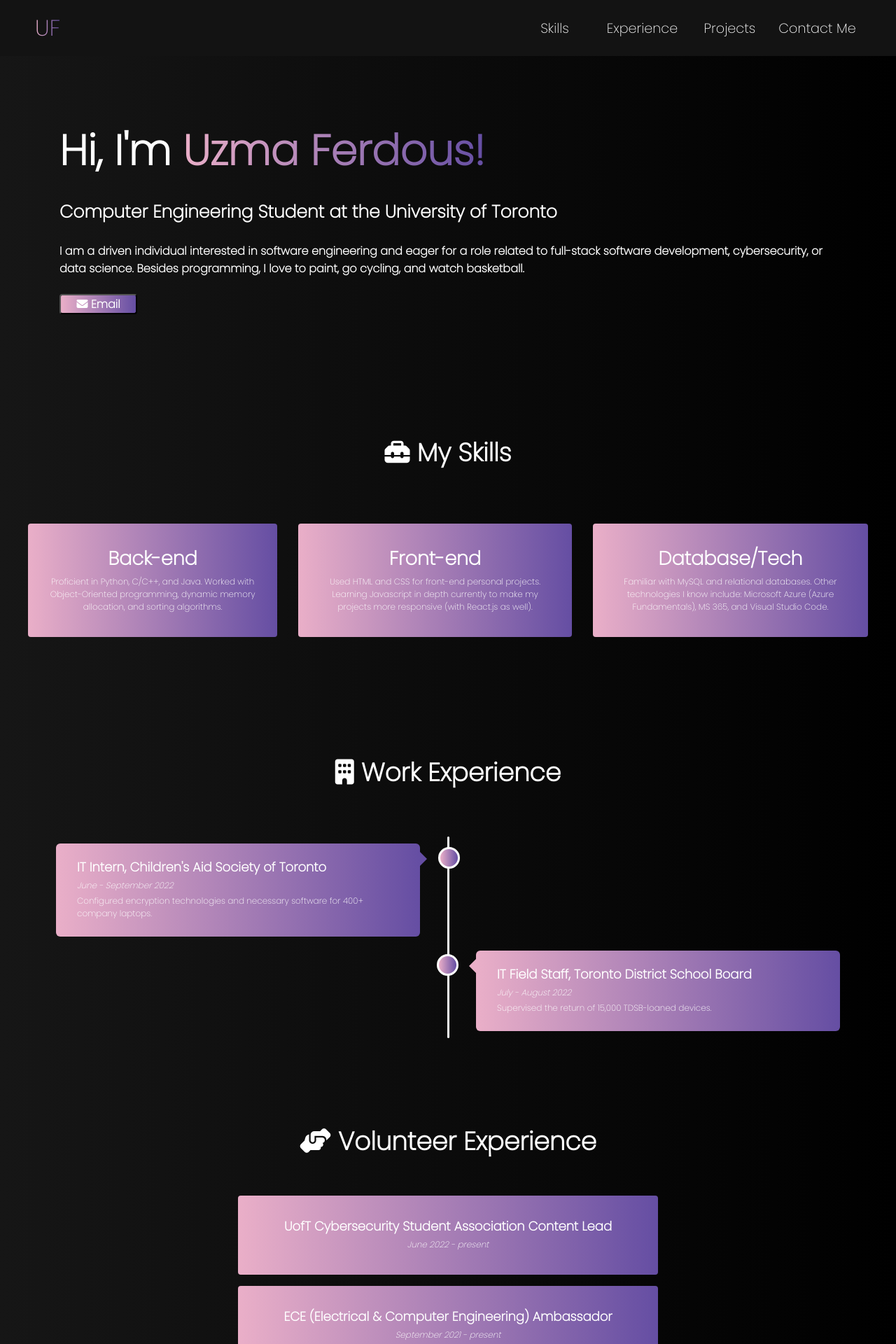
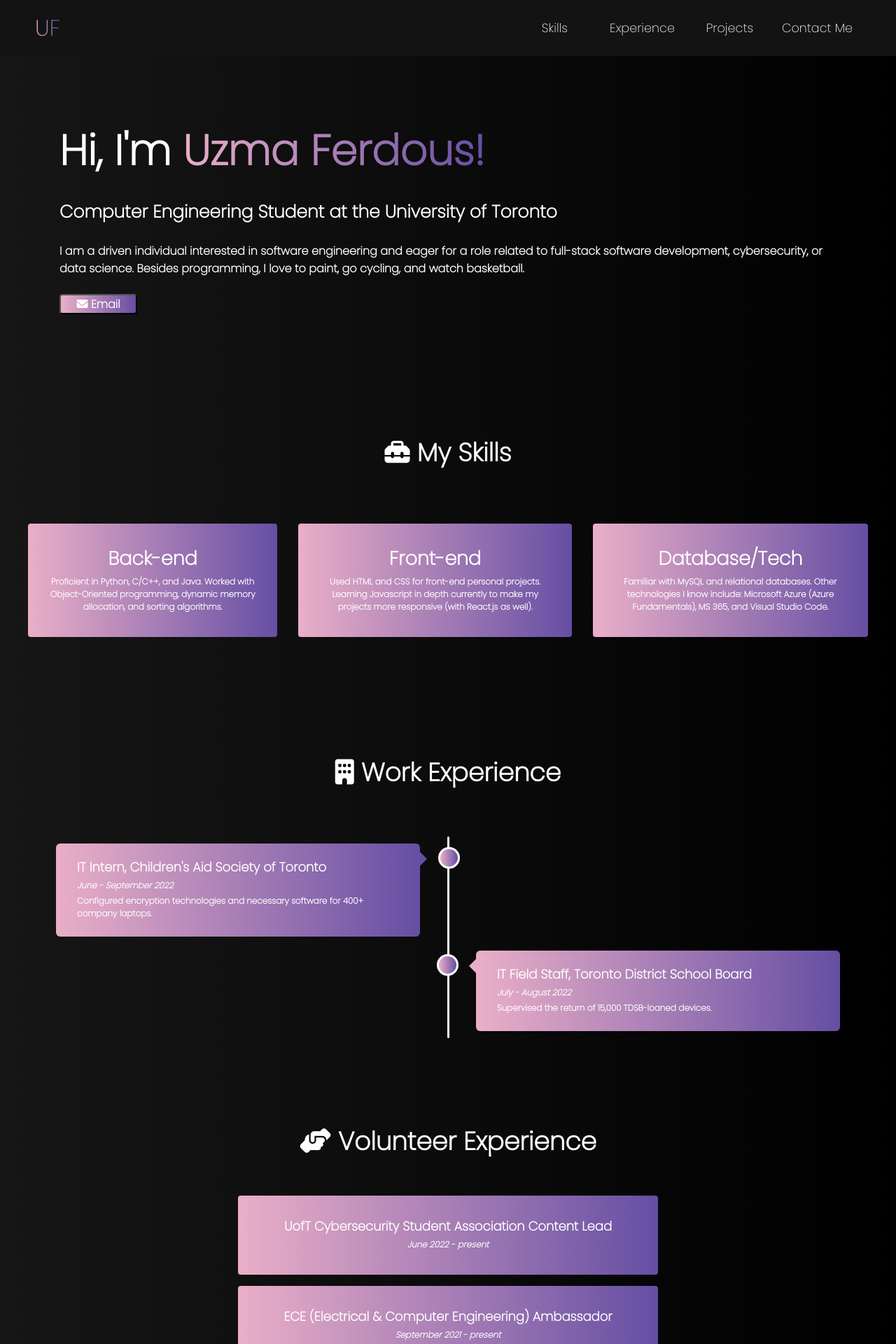
Before and after one commit to uzFer/Portfolio-Website, a PHP site: page / in a window 1280 px wide. Shown: the top 1920 px of the page at 70% size. Run offline with PHP 8.4, Linux system fonts and the light colour scheme; some libraries are stand-ins or nearby versions.

Commit message:
Update style.css

```diff
--- a/style.css
+++ b/style.css
@@ -21,7 +21,7 @@
   display: flex;
   justify-content: center;
   align-items: center;
-  font-size: 1.2rem;
+  font-size: 1.1rem;
   position: sticky;
   top: 0;
   z-index: 999;
@@ -319,11 +319,13 @@
   font-style: italic;
   font-size: 12px;
   margin-bottom: 4px;
+  font-weight: bold;
 }
 
 .card-paragraph {
   font-size: 12px;
   margin-bottom: 4px;
+  font-weight: bold;
 }
 
 @media screen and (max-width: 900px) {
```
